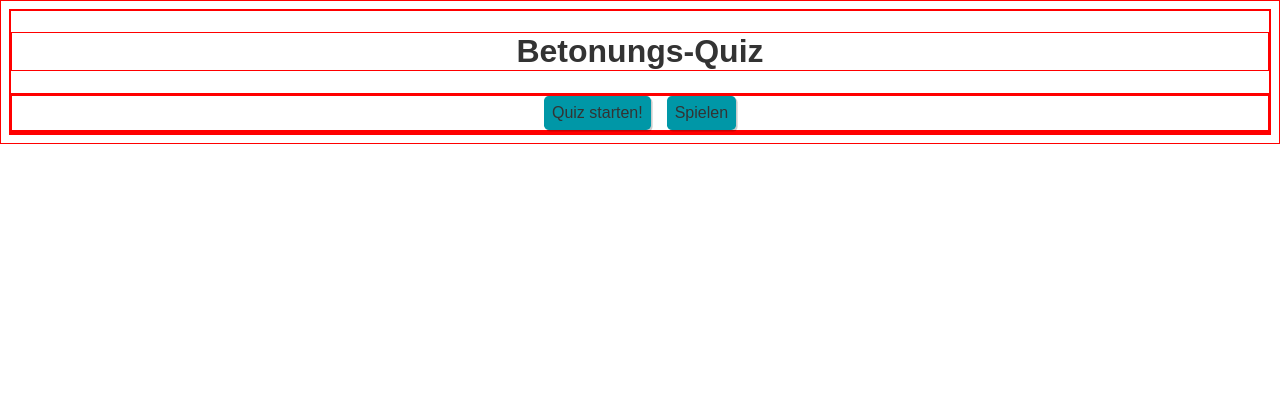
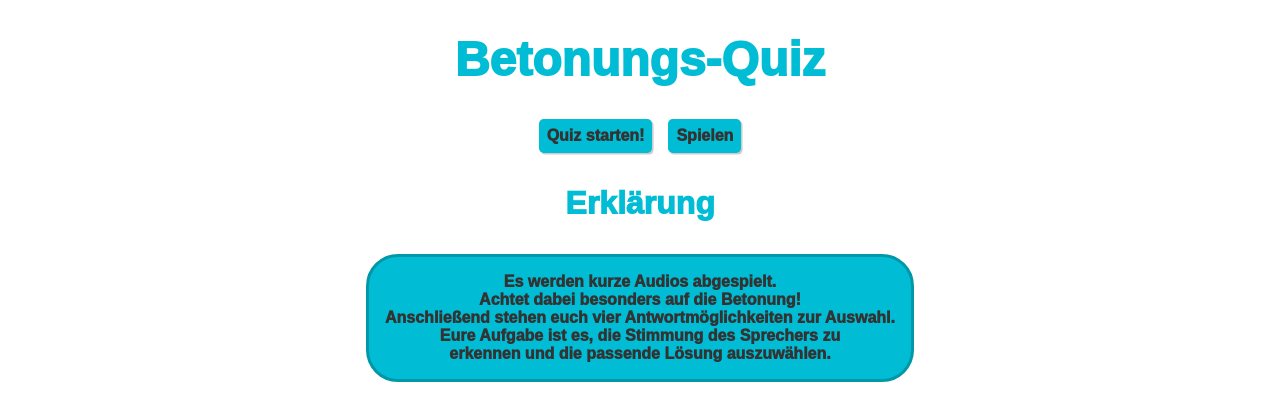
Before and after one commit to HentaiSimpLord/DPFA-Quiz, a plain HTML site: page index.html in a window 1280 px wide. Drawn offline with Linux system fonts and the light colour scheme; a web font is replaced by a local one.

Commit message:
Update 0.0.2

```diff
--- a/index.html
+++ b/index.html
@@ -9,12 +9,23 @@
     </head>
     <body>
         <header>
-            <h1>Betonungs-Quiz</h1>
+            <h1 class="centerd-text">Betonungs-Quiz</h1>
         </header>
         <main>
-            <section id="buttons">
+            <section id="buttons" class="centerd">
                 <button id="quiz-start-button">Quiz starten!</button>
                 <button id="play-button">Spielen</button>
+            </section>
+            <section id="info">
+                <h3 class="centerd-text">Erklärung</h3>
+                <div class="centerd">
+                    <article class="centerd-text boxed">
+                        Es werden kurze Audios abgespielt.<br>
+                        Achtet dabei besonders auf die Betonung!<br>
+                        Anschließend stehen euch vier Antwortmöglichkeiten zur Auswahl.<br>
+                        Eure Aufgabe ist es, die Stimmung des Sprechers zu <br> erkennen und die passende Lösung auszuwählen.
+                    </article>
+                </div>
             </section>
         </main>
         <!-- Add credits -->
--- a/style.css
+++ b/style.css
@@ -10,32 +10,63 @@
 * {
     box-sizing: border-box;
     font-family: 'Nunito', sans-serif;
+    font-weight: 1000;
     color: var(--text-color);
 
     /* debug */
-    border: 1px solid red;
+    /* border: 1px solid red; */
 }
 
-h1 {
+
+/* Classes */
+.centerd-text {
     text-align: center;
 }
 
-#buttons {
+.centerd {
     display: flex;
     justify-content: center;
     align-items: center;
     gap: 1rem;
 }
 
+.boxed {
+    border: .2rem solid var(--second-color);
+    border-radius: 2rem;
+    width: max-content;
+    padding: 1rem;
+
+    background-color: var(--main-color);
+}
+
+
+/* Objects */
 button {
     border: 0px;
     font-size: 1rem;
     padding: 0.5rem;
     border-radius: .3rem;
 
-    background-color: var(--second-color);
+    background-color: var(--main-color);
     box-shadow: .1rem .1rem rgba(0, 0, 0, 0.2);
 }
+
+h1 {
+    font-size: 3rem;
+    color: var(--main-color);
+}
+
+h3 {
+    font-size: 2rem;
+    color: var(--main-color);
+}
+
+
+/* Interaktiv */
+button:hover {
+    background-color: var(--second-color);
+}
+
 
 /* Fonts */
 @font-face {
```
Also changed, not shown: host.html (+1 -1 lines), player.html (+1 -1 lines), pictures/Background.jpeg (added).
